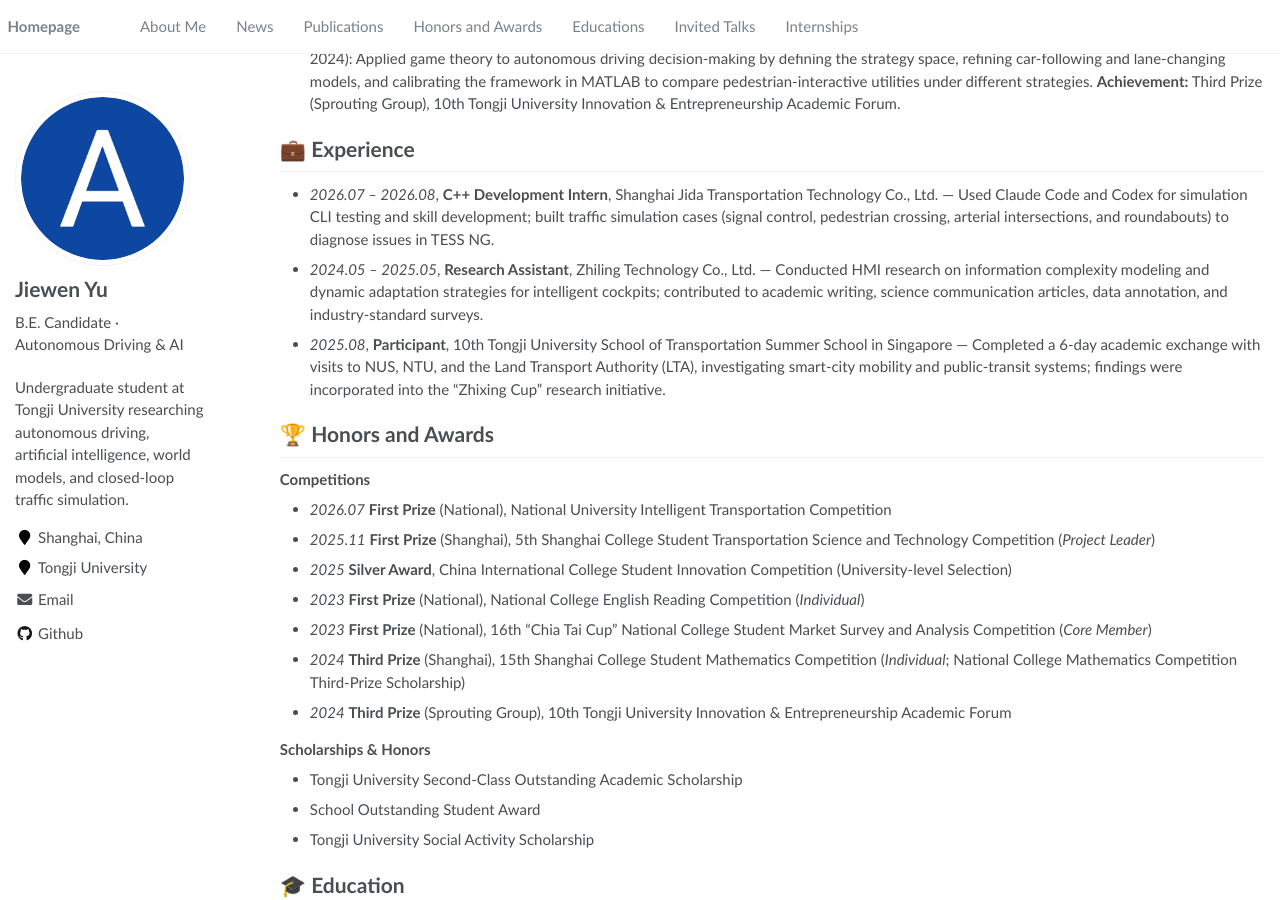
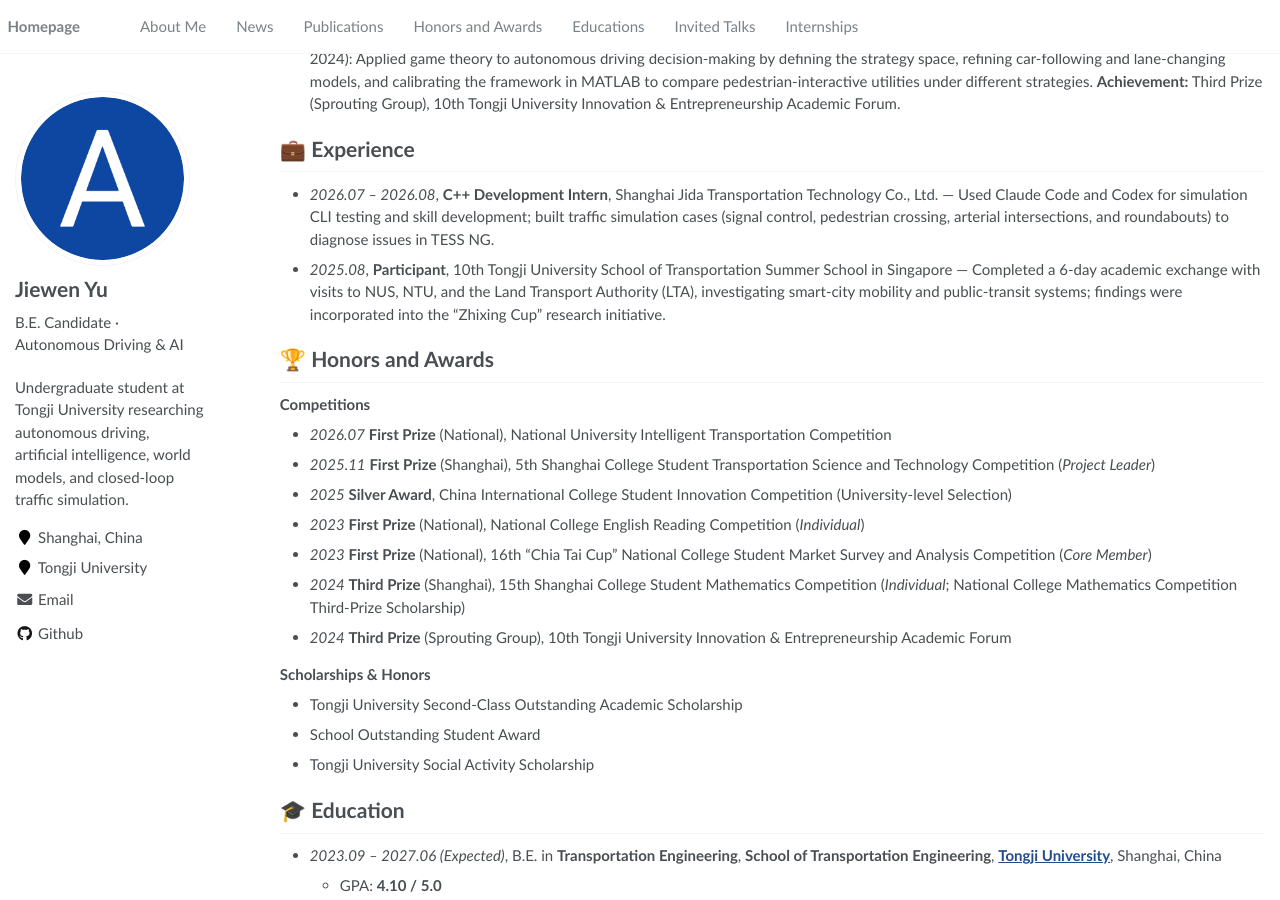
Before and after one commit to jieweny01/jieweny01.github.io, a Jekyll site: the page built from _pages/about.md, in a window 1280 px wide and 900 px high, scrolled down 1206 px. Built offline with Jekyll 4.4.1, drawn with Linux system fonts in a browser that asks for light colours.

Commit message:
Remove Zhiling Technology research assistant experience from homepage.
Co-authored-by: Cursor <cursoragent@cursor.com>

```diff
--- a/_pages/about.md
+++ b/_pages/about.md
@@ -50,7 +50,6 @@ My work is primarily focused on **autonomous driving**, with particular emphasis
 # 💼 Experience
 
 - *2026.07 – 2026.08*, **C++ Development Intern**, Shanghai Jida Transportation Technology Co., Ltd. — Used Claude Code and Codex for simulation CLI testing and skill development; built traffic simulation cases (signal control, pedestrian crossing, arterial intersections, and roundabouts) to diagnose issues in TESS NG.
-- *2024.05 – 2025.05*, **Research Assistant**, Zhiling Technology Co., Ltd. — Conducted HMI research on information complexity modeling and dynamic adaptation strategies for intelligent cockpits; contributed to academic writing, science communication articles, data annotation, and industry-standard surveys.
 - *2025.08*, **Participant**, 10th Tongji University School of Transportation Summer School in Singapore — Completed a 6-day academic exchange with visits to NUS, NTU, and the Land Transport Authority (LTA), investigating smart-city mobility and public-transit systems; findings were incorporated into the "Zhixing Cup" research initiative.
 
 
```
